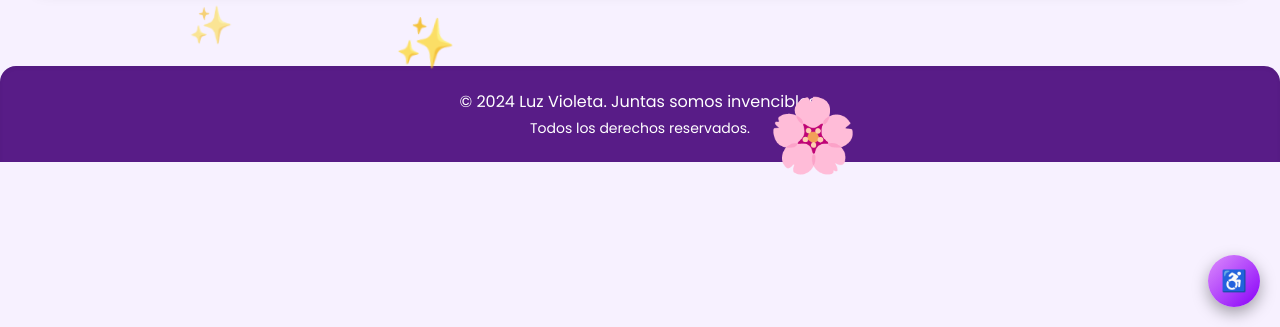
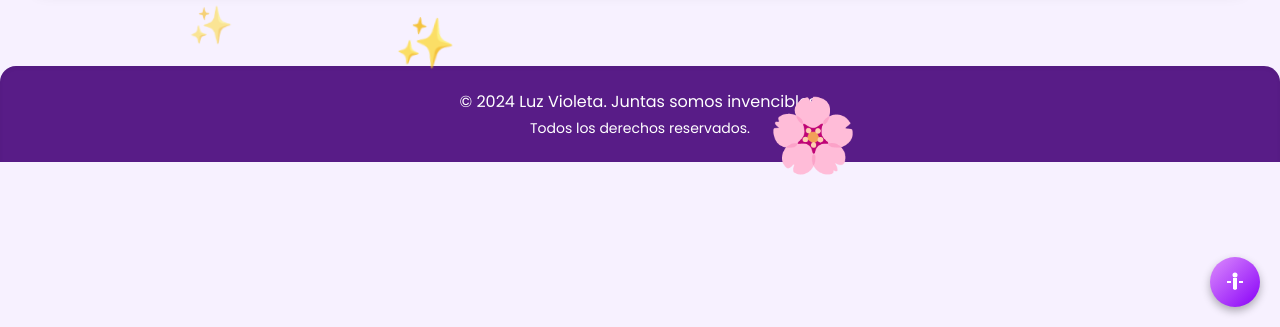
Before and after one commit to diego-reb/Luz-Violeta, a Python web app: template app/templates/legal.html in a window 1280 px wide. Shown: the part 473-800 px from the top of the page. Run offline with Jinja, Linux system fonts and the light colour scheme; the template is opened without the code that fills it, so the values that code supplies are empty; grey boxes labelled with a size stand in for pictures from a placeholder-image service; some libraries are stand-ins or nearby versions.

Commit message:
Modificacion del muñeco de accesibilidad

```diff
--- a/app/static/JS/accesibilidad.js
+++ b/app/static/JS/accesibilidad.js
@@ -17,10 +17,25 @@ document.addEventListener("DOMContentLoaded", function () {
     }
 
     /* ========= CREAR BOTÓN ========= */
-    const toggleBtn = document.createElement("button");
-    toggleBtn.id = "accesibility-toggle";
-    toggleBtn.innerHTML = "♿";
-    document.body.appendChild(toggleBtn);
+const toggleBtn = document.createElement("button");
+toggleBtn.id = "accesibility-toggle";
+toggleBtn.innerHTML = `
+    <svg width="24" height="24" viewBox="0 0 24 24" fill="currentColor">
+        <!-- Brazo izquierdo extendido -->
+        <path d="M4 11h4v2H4z"/>
+        <!-- Cabeza -->
+        <circle cx="12" cy="5" r="2.5"/>
+        <!-- Torso -->
+        <path d="M10 8h4v7h-4z"/>
+        <!-- Brazo derecho extendido -->
+        <path d="M16 11h4v2h-4z"/>
+        <!-- Pierna izquierda -->
+        <path d="M10 15v4l2 1v-5z"/>
+        <!-- Pierna derecha -->
+        <path d="M14 15v4l-2 1v-5z"/>
+    </svg>
+`;
+document.body.appendChild(toggleBtn);
 
     /* ========= CREAR PANEL ========= */
     const panel = document.createElement("div");
--- a/app/static/css/accesibilidad.css
+++ b/app/static/css/accesibilidad.css
@@ -232,3 +232,31 @@ body.reading-guide-active .reading-guide-mask {
     background: #8800f8 !important;
     color: white !important;
 }
+#accesibility-toggle {
+    position: fixed;
+    bottom: 20px;
+    right: 20px;
+    width: 50px;
+    height: 50px;
+    border-radius: 50%;
+    background-color: #2c3e50;
+    color: white;
+    border: none;
+    cursor: pointer;
+    z-index: 1000;
+    display: flex;
+    align-items: center;
+    justify-content: center;
+    box-shadow: 0 4px 8px rgba(0,0,0,0.3);
+    transition: all 0.3s ease;
+}
+
+#accesibility-toggle:hover {
+    background-color: #3498db;
+    transform: scale(1.1);
+}
+
+#accesibility-toggle svg {
+    width: 24px;
+    height: 24px;
+}
```
